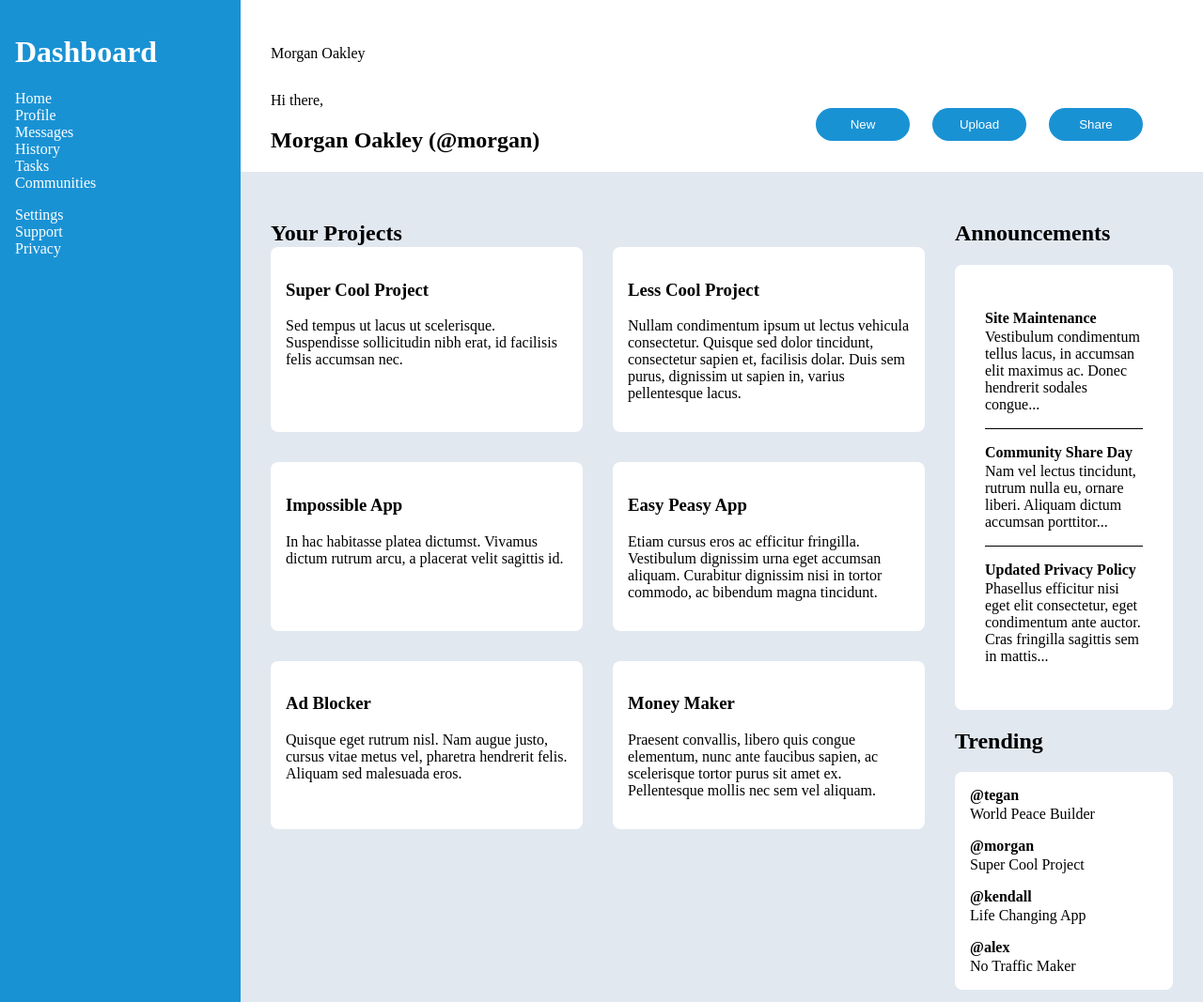
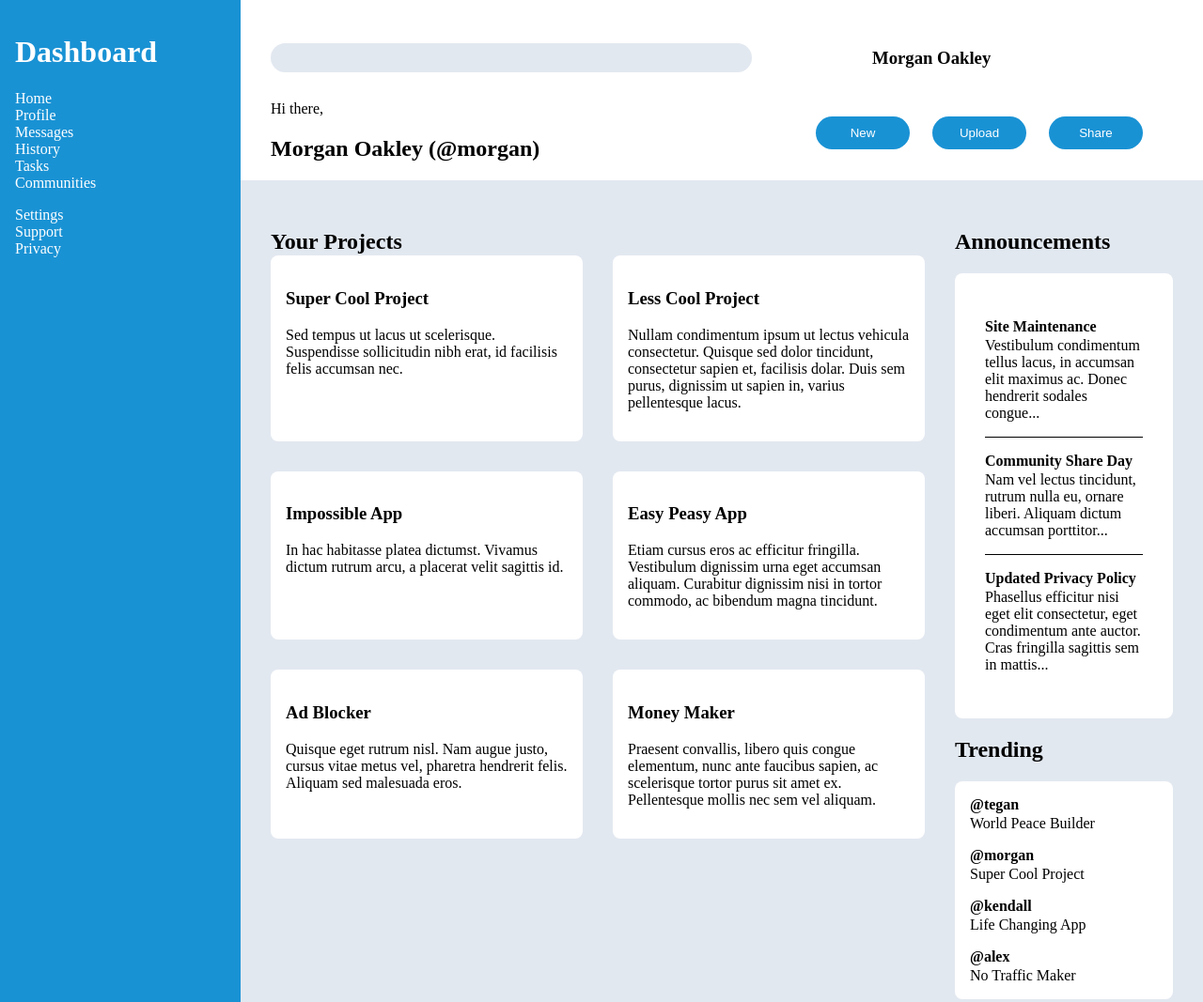
Before and after one commit to Joel-Paul/odin-admin-dashboard-project, a plain HTML site: page index.html in a window 1280 px wide. Shown: the top 1067 px of the page at 94% size. Drawn offline with Linux system fonts and the light colour scheme.

Commit message:
Add search bar

```diff
--- a/index.html
+++ b/index.html
@@ -27,7 +27,10 @@
 
         <div class="header">
             <div class="top">
-                <p>Morgan Oakley</p>
+                <form action="">
+                    <input type="search" name="search" id="search">
+                </form>
+                <h3>Morgan Oakley</h3>
             </div>
             <div class="bottom">
                 <div>
--- a/styles.css
+++ b/styles.css
@@ -31,6 +31,17 @@ body {
 
 .header .top {
     display: grid;
+    grid-template-columns: 2fr 1fr;
+    align-items: center;
+}
+
+.top input {
+    width: 100%;
+    max-width: 512px;
+    border-radius: 24px;
+    border-style: none;
+    background-color: #e2e8f0;
+    padding: 8px;
 }
 
 .header .bottom {
```
